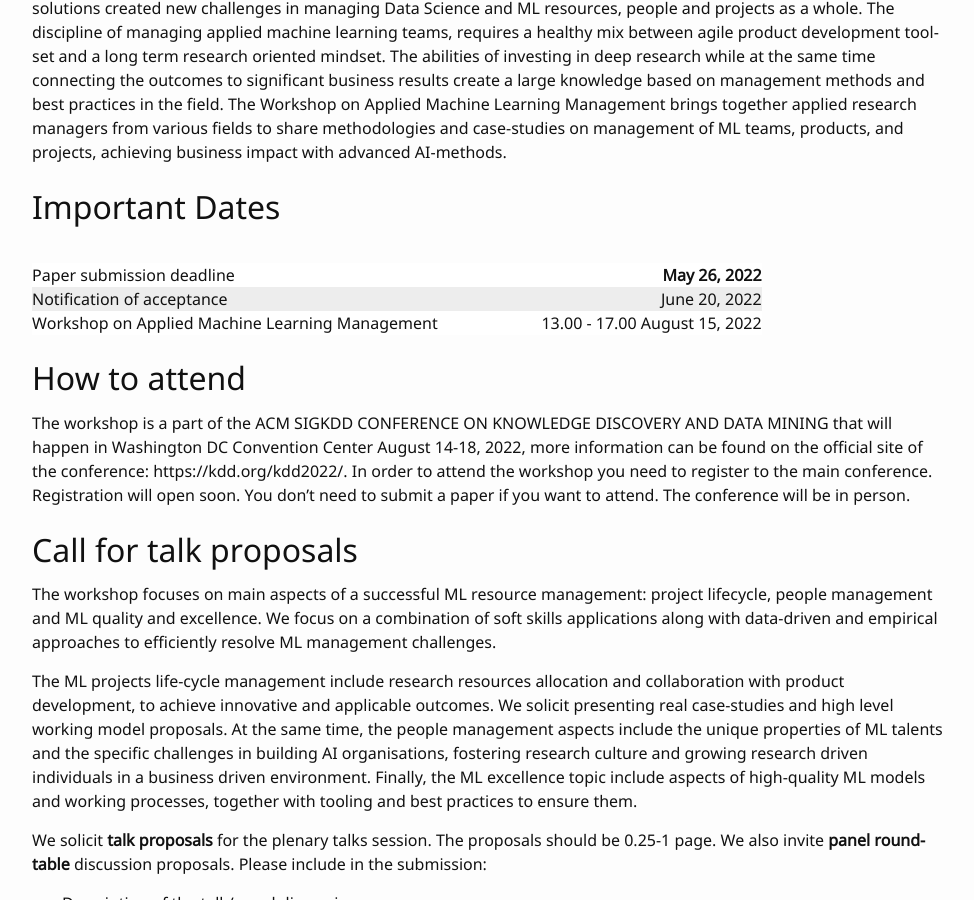
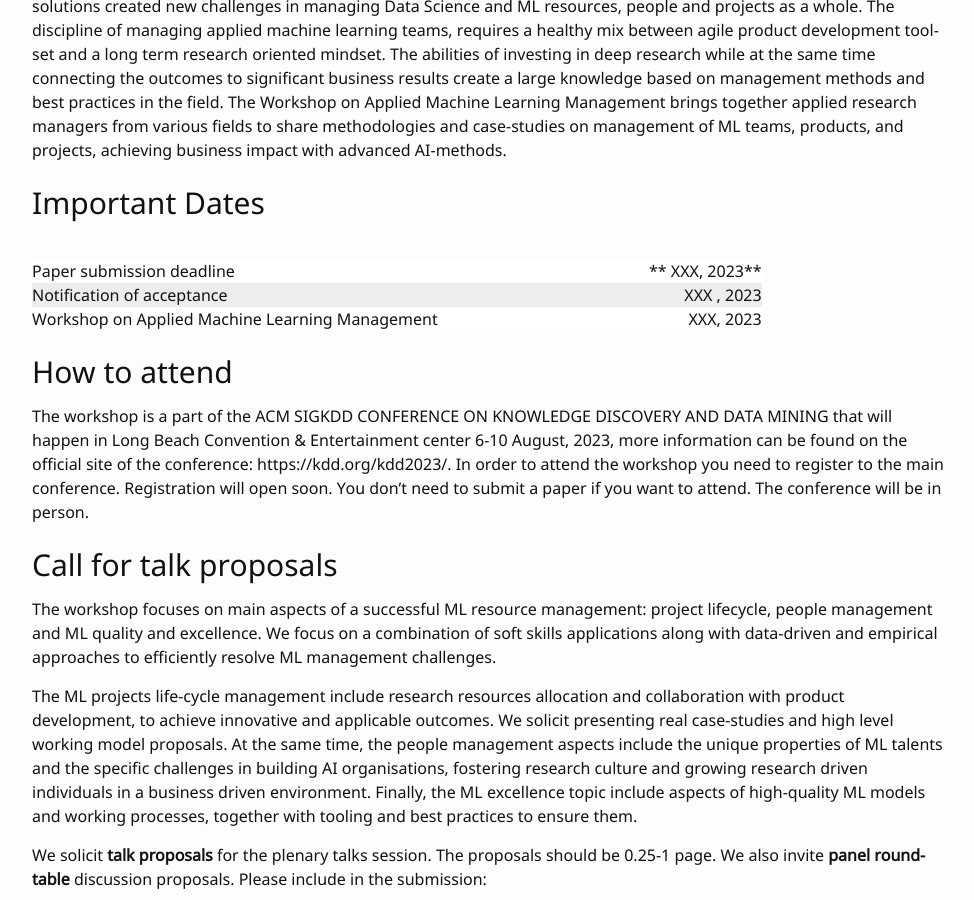
Before and after one commit to wamlm-kdd/wamlm, a Jekyll site: the page built from index.md, in a window 1280 px wide and 900 px high, scrolled down 645 px. Shown: the whole window, without its empty margins (152-1126 px from the left). Built offline with Jekyll 4.4.1, drawn with Linux system fonts in a browser that asks for light colours; our own code applies the rules of GitHub Pages for plain Markdown files; some of the changed lines change nothing that is shown; some of the changed text lies outside the part shown.

Commit message:
Add 2023 page.

```diff
--- a/_config.yml
+++ b/_config.yml
@@ -1,35 +1,47 @@
-# Welcome to Jekyll!
-#
-# This config file is meant for settings that affect your whole blog, values
-# which you are expected to set up once and rarely edit after that. If you find
-# yourself editing this file very often, consider using Jekyll's data files
-# feature for the data you need to update frequently.
-#
-# For technical reasons, this file is *NOT* reloaded automatically when you use
-# 'bundle exec jekyll serve'. If you change this file, please restart the server process.
-#
-# If you need help with YAML syntax, here are some quick references for you:
-# https://learn-the-web.algonquindesign.ca/topics/markdown-yaml-cheat-sheet/#yaml
-# https://learnxinyminutes.com/docs/yaml/
-#
-# Site settings
-# These are used to personalize your new site. If you look in the HTML files,
-# you will see them accessed via {{ site.title }}, {{ site.email }}, and so on.
-# You can create any custom variable you would like, and they will be accessible
-# in the templates via {{ site.myvariable }}.
+# Jekyll workshop-template evanwill
+# https://github.com/evanwill/workshop-template
+# based on minima theme https://github.com/jekyll/minima
 
-title: Your awesome title
-email: your-email@example.com
-description: >- # this means to ignore newlines until "baseurl:"
-  Write an awesome description for your new site here. You can edit this
-  line in _config.yml. It will appear in your document head meta (for
-  Google search results) and in your feed.xml site description.
-baseurl: "" # the subpath of your site, e.g. /blog
-url: "" # the base hostname & protocol for your site, e.g. http://example.com
-twitter_username: jekyllrb
-github_username:  jekyll
+# Notes:
+# - pages with "nav: true" in front matter will be in header nav
+# - figure include for centered images, put file in images directory and use: {% include figure.html img="my-cat.jpg" alt="cat" caption="My cat" width="50%" %}
 
-# Build settings
+ # Site settings
+# title appears in the header
+title: Workshop on Applied Machine Learning Management
+# description and keywords for meta tags
+description: "Machine learning applications are rapidly adopted by industry leaders in any field. The growth of investment in AI-driven solutions created new challenges in managing Data Science and ML resources, people and projects as a whole. The discipline of managing applied machine learning teams, requires a healthy mix between agile product development tool-set and a long term research oriented mindset.  The abilities of investing in deep research while at the same time connecting the outcomes to significant business results create a large knowledge based on management methods and best practices in the field. The Workshop on Applied Machine Learning Management brings together applied research managers from various fields to share methodologies and case-studies on management of ML teams, products, and projects, achieving business impact with advanced AI-methods."
+keywords: "workshops, kdd, applied ml, management"
+
+# author settings for cc-by, appears in the footer
+author: Irina Vasilinetc
+pub_year: 2022
+github_username: ivasilinetc
+
+# add the full url for the github repository
+repo: "https://github.com/wamlm-kdd/2022"
+
+# site urls
+# add the url for the domain,
+# on gh-pages follow the pattern: https://username.github.io
+url: https://wamlm-kdd.github.io
+# add subsection of the domain,
+# on gh-pages this is a / followed by the name of the repository
+baseurl: /wamlm
+
+# add google analytics if desired (optional)
+# if blank, it will be ignored
+# use JEKYLL_ENV=production on build command
+google_analytics:
+defaults:
+  - scope:
+      path: ""
+    values:
+      layout: default
+      path: ""
+
+ # Build settings
+markdown: kramdown
 theme: minima
 plugins:
   - jekyll-feed
--- a/_layouts/default.html
+++ b/_layouts/default.html
@@ -3,8 +3,9 @@
   {% include head.html %}
   <div class="topnav" width="100%" id="myTopnav">
     <a href="./organizers.html">Organizers</a>
+    <a href="./2022.html">2022</a>
     <a href="./index.html">Overview</a>
-    <a class="topnav-brand" href="./index.html" >WAMLM KDD 2022</a>
+    <a class="topnav-brand" href="./index.html" >WAMLM KDD 2023</a>
   </div>
   <body>
     <main class="page-content" aria-label="Content">
--- a/index.md
+++ b/index.md
@@ -11,17 +11,17 @@ Machine learning applications are rapidly adopted by industry leaders in any fie
 
 | | |
 |:--- |---:|
-| Paper submission deadline | **May 26, 2022** |
+| Paper submission deadline | ** XXX, 2023** |
 |:---|---:|
-| Notification of acceptance | June 20, 2022 |
+| Notification of acceptance | XXX , 2023 |
 |:---|---:|
-| Workshop on Applied Machine Learning Management    | 13.00 - 17.00 August 15, 2022 |
+| Workshop on Applied Machine Learning Management    | XXX, 2023 |
 
 </div>
 
 ## How to attend
 
-The workshop is a part of the ACM SIGKDD CONFERENCE ON KNOWLEDGE DISCOVERY AND DATA MINING that will happen in Washington DC Convention Center August 14-18, 2022, more information can be found on the official site of the conference: https://kdd.org/kdd2022/. In order to attend the workshop you need to register to the main conference. Registration will open soon. You don't need to submit a paper if you want to attend. The conference will be in person.
+The workshop is a part of the ACM SIGKDD CONFERENCE ON KNOWLEDGE DISCOVERY AND DATA MINING that will happen in Long Beach Convention & Entertainment center 6-10 August, 2023, more information can be found on the official site of the conference: https://kdd.org/kdd2023/. In order to attend the workshop you need to register to the main conference. Registration will open soon. You don't need to submit a paper if you want to attend. The conference will be in person.
 
 ## Call for talk proposals
 
```
